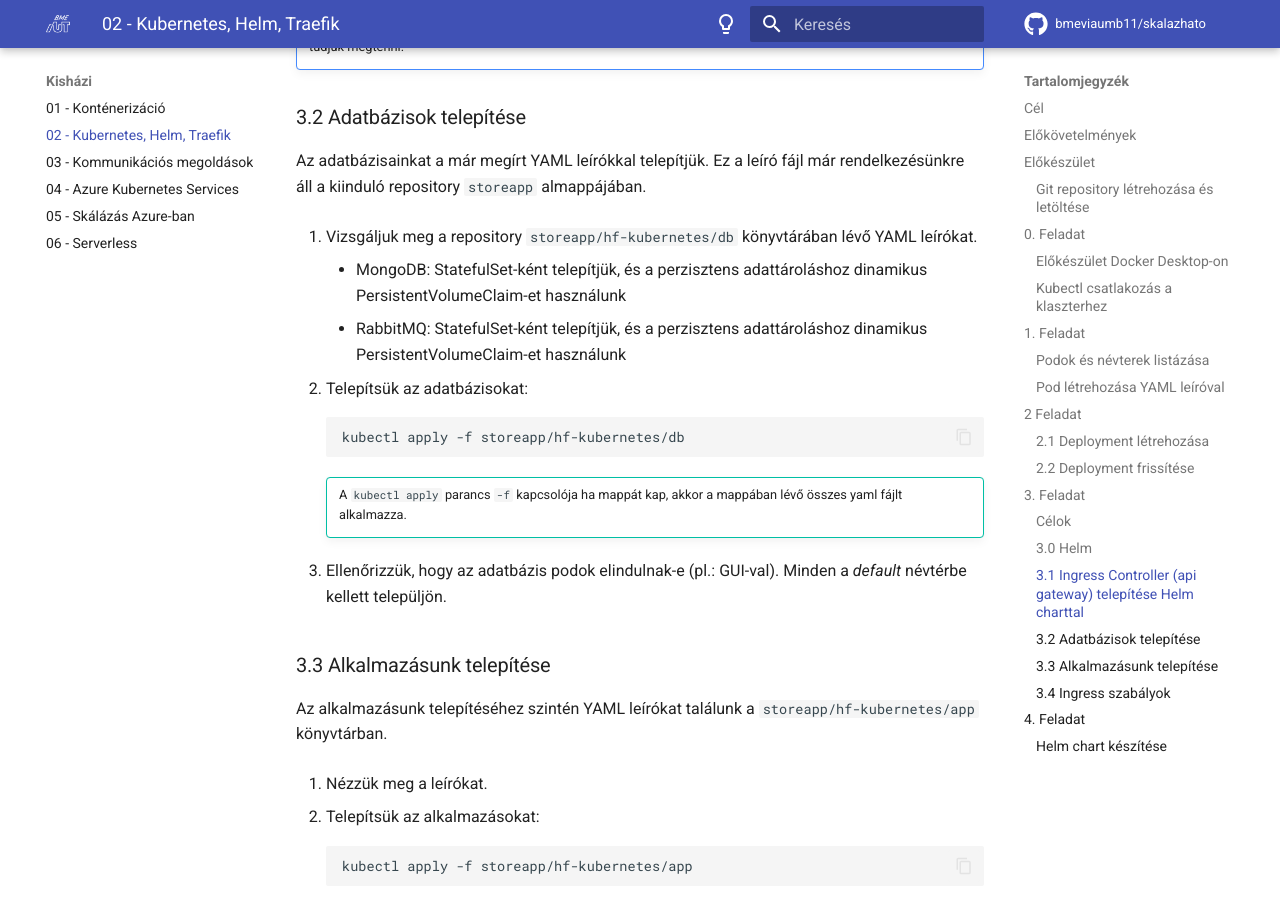
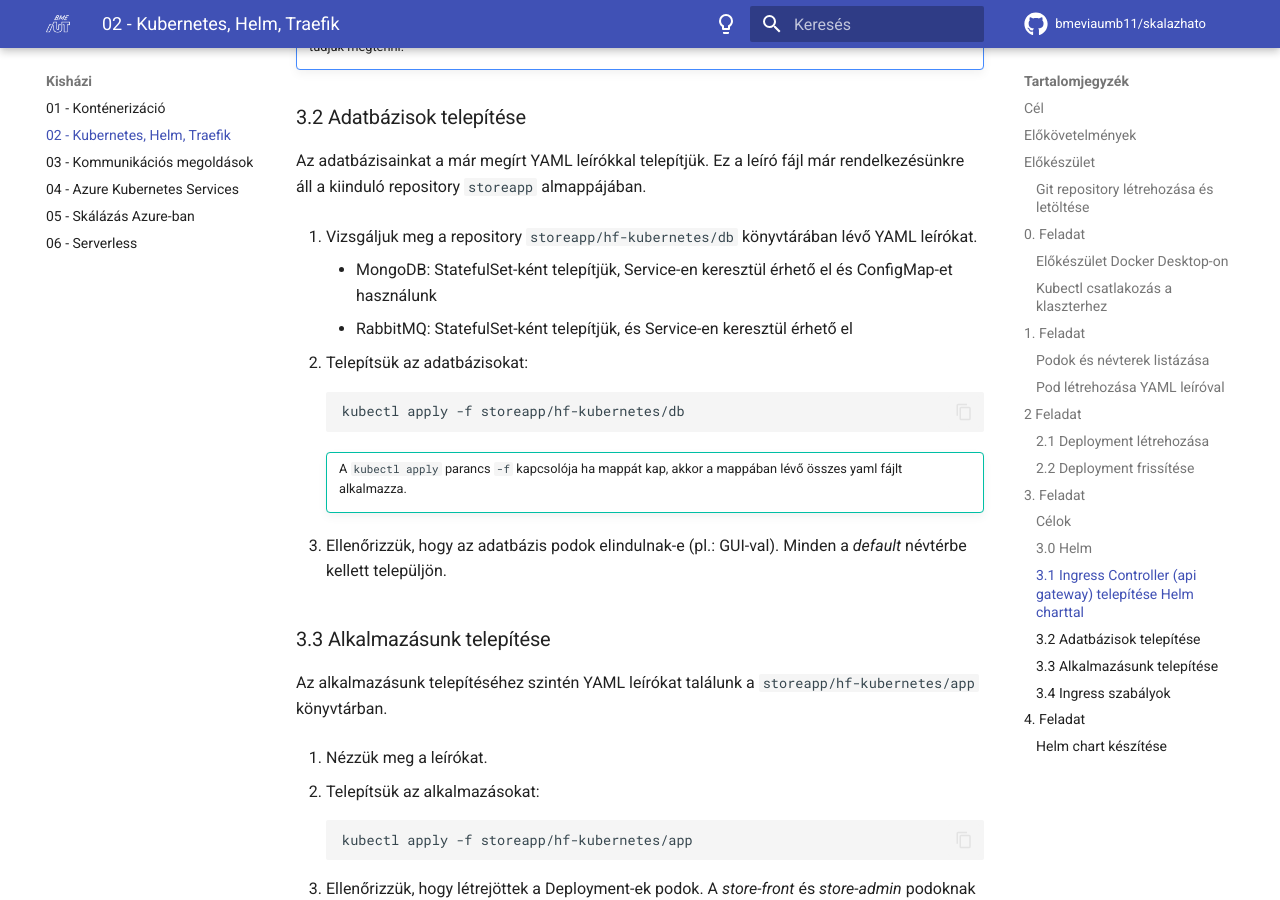
Before and after one commit to bmeviaumb11/skalazhato, an MkDocs documentation site: the page built from docs/homework/02-kubernetes/index.md, in a window 1280 px wide and 900 px high, scrolled down 10873 px. Built offline with MkDocs 1.6.1 and Material for MkDocs 9.7.7, drawn with Linux system fonts in a browser that asks for light colours; emoji names are drawn with the system emoji font; comment, search, counter and statistics services are not loaded.

Commit message:
Revise database deployment details in index.md
Updated the deployment description for MongoDB and RabbitMQ.

```diff
--- a/docs/homework/02-kubernetes/index.md
+++ b/docs/homework/02-kubernetes/index.md
@@ -369,8 +369,8 @@ Az adatbázisainkat a már megírt YAML leírókkal telepítjük. Ez a leíró f
 
 1. Vizsgáljuk meg a repository `storeapp/hf-kubernetes/db` könyvtárában lévő YAML leírókat.
 
-     - MongoDB: StatefulSet-ként telepítjük, és a perzisztens adattároláshoz dinamikus PersistentVolumeClaim-et használunk
-     - RabbitMQ: StatefulSet-ként telepítjük, és a perzisztens adattároláshoz dinamikus PersistentVolumeClaim-et használunk
+     - MongoDB: StatefulSet-ként telepítjük, Service-en keresztül érhető el és ConfigMap-et használunk
+     - RabbitMQ: StatefulSet-ként telepítjük, és Service-en keresztül érhető el
 
 1. Telepítsük az adatbázisokat:
 
```
